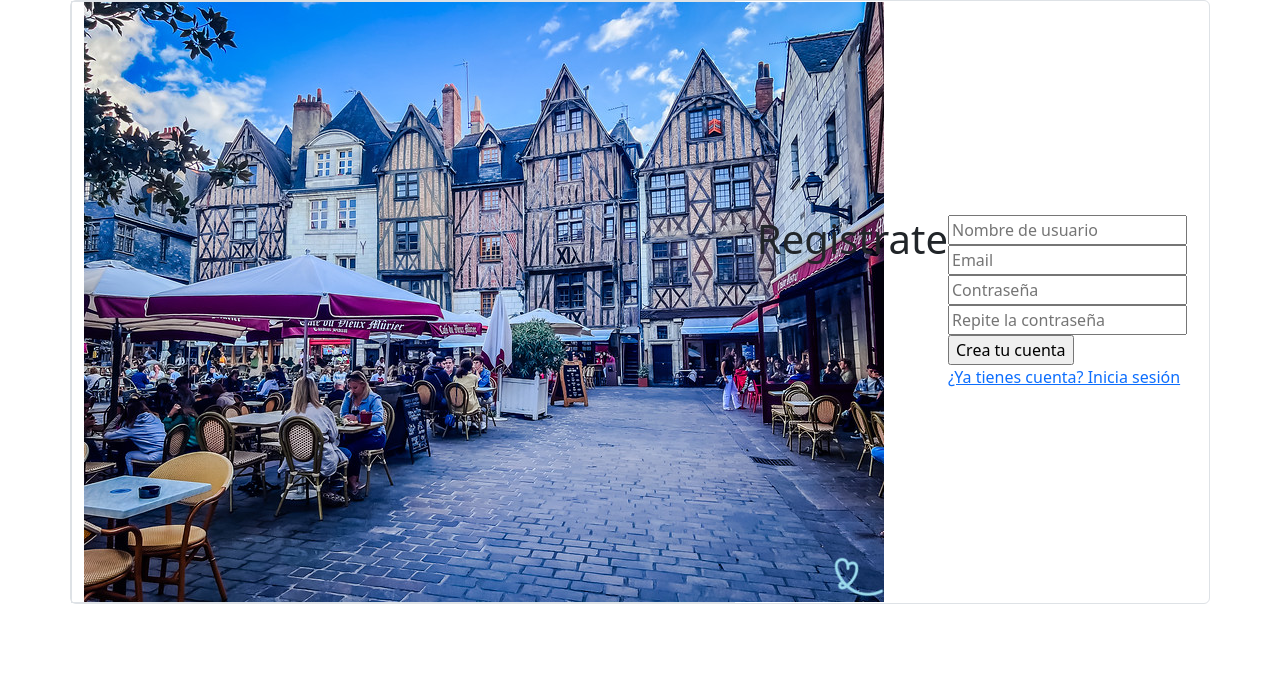
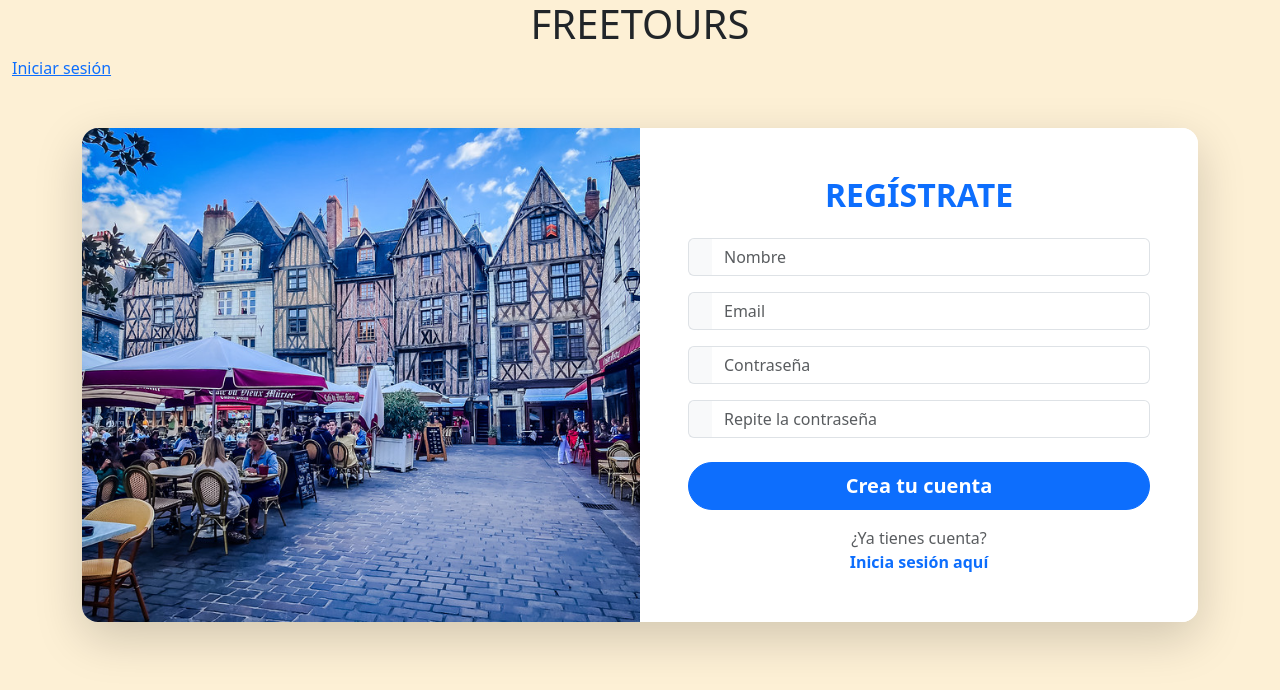
Before and after one commit to alejandrocornejofernandez/FreeTours, a Vue app: page /register in a window 1280 px wide. Shown: the top 690 px of the page. Built offline with nearby package versions, Linux system fonts and the light colour scheme.

Commit message:
Register and login are now working. Sessions in localStorage implemented. Working on HomeView

```diff
--- a/index.html
+++ b/index.html
@@ -8,6 +8,11 @@
     <link rel="stylesheet" href="./node_modules//bootstrap-icons/font/bootstrap-icons.css">
     <meta name="viewport" content="width=device-width, initial-scale=1.0">
 
+    <!-- link con google font para la fuente Roboto-->
+    <link rel="preconnect" href="https://fonts.googleapis.com">
+    <link rel="preconnect" href="https://fonts.gstatic.com" crossorigin>
+    <link href="https://fonts.googleapis.com/css2?family=Roboto:ital,wght@0,100..900;1,100..900&display=swap" rel="stylesheet">
+
     <title>Freetours</title>
   </head>
   <body>
--- a/src/components/Header.vue
+++ b/src/components/Header.vue
@@ -1,12 +1,44 @@
-<script setup></script>
+<script setup>
+import { ref } from 'vue';
+
+// variables de sesión
+const sesion = localStorage.getItem('session');
+const user = ref('')
+
+// si existe sesion en localStorage asignamos los datos a la variable user
+if (sesion) user.value = JSON.parse(sesion);
+
+function cerrarSesion() {
+  user.value = "";
+  localStorage.removeItem("session");
+}
+
+</script>
 
 <template>
   <header class="container-fluid">
-    <div class="row">
-      <div class="col-10"><img src="" />FreeTours</div>
-      <RouterLink to="/login"><div class="col-2">Iniciar sesión</div></RouterLink>
+    <div class="row justify-content-space-around">
+      <div class="col-12">
+        <p class="h1 text-center">FREETOURS</p>
+         <div v-if="user">
+          <p>{{ user.nombre }}</p>
+          <i class="bi bi-box-arrow-right" @click="cerrarSesion"></i>
+        </div>
+        <div v-else>
+          <RouterLink to="/login"><div class="col-2">Iniciar sesión</div></RouterLink>
+        </div>
+      </div>
+
+      <div class="col-2">
+
+      </div>
+
     </div>
   </header>
 </template>
 
-<style></style>
+<style>
+.container-fluid {
+  background-color: var(--navy-dark);
+}
+</style>
--- a/src/views/HomeView.vue
+++ b/src/views/HomeView.vue
@@ -1,10 +1,19 @@
 <script setup>
+import { ChunkMetadata } from 'vite';
 import Footer from '../components/Footer.vue'
 import Header from '../components/Header.vue'
 </script>
 
 <template>
     <Header></Header>
+    <div class="container">
+        <div class="row">
+            <div class="col">
+                <p>FreeTours</p>
+                <p>El lugar donde se fabrican experiencias</p>
+            </div>
+        </div>
+    </div>
 </template>
 
 <style></style>
--- a/src/views/LoginView.vue
+++ b/src/views/LoginView.vue
@@ -9,16 +9,12 @@ const email = ref("");
 const password = ref("");
 const errorMessage = ref("");
 
-// función para iniciar sesion
 async function login() {
-
-  // creamos objeto con los datos de inicio de sesión
   const data = {
     email: email.value,
     contraseña: password.value
   }
 
-  // request al servidor
   try {
     const peticion = await fetch("http://localhost:8000/api.php/usuarios?login",
       {
@@ -30,10 +26,17 @@ async function login() {
 
     const respuesta = await peticion.json();
 
-    // si el login es exitoso, mostramos la vista del index, en caso contrario, se muestra una alerta en el login
+    if (respuesta.status == "success") {
+      // creamos la sesión en localStorage
+      const sesion = {
+        nombre: respuesta.user.nombre,
+        rol: respuesta.user.rol
+      }
+      localStorage.setItem('session', JSON.stringify(sesion));
 
-    if (respuesta.status == "success") {
+      // mostramos la vista Home
       router.push("/");
+
     } else {
       errorMessage.value = "El email o la contraseña son incorrectos";
     }
@@ -47,36 +50,164 @@ async function login() {
 </script>
 
 <template>
-  <div class="container border rounded">
-    <div class="row">
-      <div class="col-7"></div>
-      <div class="col-5">
-        <span>Iniciar sesión</span>
-        <div v-if="errorMessage != ''" class="alert alert-danger">{{ errorMessage }}</div>
-        <form>
-          <div class="">
-            <i class="bi bi-envelope-fill"></i>
-            <input v-model.trim="email" type="text" placeholder="Email" />
+  <Header></Header>
+  <div class="container mt-5">
+    <div class="card shadow-lg border-0 rounded-4 overflow-hidden login-card">
+      <div class="row g-0">
+        <div class="col-lg-6 d-none d-lg-block">
+          <img
+            src="/public/images/register-image.jpg"
+            class="img-fluid h-100 w-100 object-fit-cover"
+            alt="Registro"
+          />
         </div>
 
-          <div>
-            <i class="bi bi-key"></i>
-            <input v-model.trim="password" type="password" placeholder="Contraseña" />
+        <div class="col-lg-6 col-12 d-flex align-items-center bg-white">
+          <div class="card-body p-4 p-lg-5 text-black">
+
+            <div class="text-center mb-4">
+              <h2 class="fw-bold text-primary text-uppercase">Iniciar sesión</h2>
+              <div v-if="errorMessage != ''" class="alert alert-danger">{{ errorMessage }}</div>
             </div>
 
-          <div>
-            <input type="submit" value="Iniciar sesión" @click.prevent="login()" />
+            <form>
+              <div class="mb-3 input-group">
+                <span class="input-group-text bg-light border-end-0 icon-bg">
+                  <i class="bi bi-person-fill text-primary"></i>
+                </span>
+                <input class="form-control border-start-0 border-end-0" v-model.trim="email" type="text" placeholder="Email" />
               </div>
 
-          <div>
-            <!-- RouterLink para la vista de registro -->
-            <RouterLink to="/register">¿Aún no tienes cuenta? Regístrate</RouterLink>
+              <div class="mb-3 input-group">
+                <span class="input-group-text bg-light border-end-0 icon-bg">
+                  <i class="bi bi-key-fill text-primary"></i>
+                </span>
+                <input class="form-control border-start-0 border-end-0" v-model.trim="password" type="password" placeholder="Contraseña" />
+              </div>
+
+              <div class="d-grid mb-3">
+                <input class="btn btn-primary btn-lg rounded-pill fw-bold" type="submit" value="Iniciar sesión" @click.prevent="login()" />
+              </div>
+
+              <div class="text-center">
+                <p class="mb-0 text-muted">¿Aún no tienes cuenta?</p>
+                <RouterLink to="/register" class="text-primary fw-bold text-decoration-none register-link">Regístrate</RouterLink>
               </div>
 
             </form>
+
           </div>
         </div>
       </div>
+    </div>
+  </div>
+  <Footer></Footer>
 </template>
 
-<style></style>
+<style>
+/* =========================
+   VARIABLES DE COLOR
+   ========================= */
+:root {
+  --green-darkest: #132A13;
+  --green-dark: #31572C;
+  --green-main: #4F772D;
+  --green-light: #90A955;
+  --green-cream: #ECF39E;
+}
+
+/* =========================
+   ESTILOS GENERALES
+   ========================= */
+body {
+  background-color: var(--green-cream);
+  color: var(--green-darkest);
+  font-family: 'Roboto', sans-serif;
+}
+header a:hover {
+  color: var(--green-light);
+}
+
+/* =========================
+   TEXTOS
+   ========================= */
+.text-primary {
+  color: var(--green-main) !important;
+}
+
+.text-muted {
+  color: var(--green-dark) !important;
+}
+
+/* =========================
+   CARDS
+   ========================= */
+.card {
+  background-color: #ffffff;
+  border-radius: 1rem;
+}
+
+.login-card {
+  border-left: 6px solid var(--green-main);
+}
+
+/* =========================
+   BOTONES
+   ========================= */
+.btn-primary {
+  background-color: var(--green-main);
+  border-color: var(--green-dark);
+  color: #ffffff;
+}
+
+.btn-primary:hover {
+  background-color: var(--green-dark);
+  border-color: var(--green-darkest);
+}
+
+.btn-primary:focus {
+  box-shadow: 0 0 0 0.2rem rgba(79, 119, 45, 0.4);
+}
+
+/* =========================
+   INPUTS
+   ========================= */
+.form-control {
+  border-color: var(--green-light);
+}
+
+.form-control:focus {
+  border-color: var(--green-main);
+  box-shadow: 0 0 0 0.2rem rgba(79, 119, 45, 0.25);
+}
+
+/* =========================
+   INPUT GROUP ICONS
+   ========================= */
+.input-group-text {
+  background-color: var(--green-light);
+  color: var(--green-darkest);
+  border: none;
+}
+
+/* =========================
+   ALERTAS
+   ========================= */
+.alert-danger {
+  background-color: var(--green-dark);
+  color: var(--green-cream);
+  border: none;
+}
+
+/* =========================
+   LINKS
+   ========================= */
+a {
+  color: var(--green-main);
+}
+
+a:hover {
+  color: var(--green-dark);
+  text-decoration: underline;
+}
+</style>
--- a/src/views/RegisterView.vue
+++ b/src/views/RegisterView.vue
@@ -1,110 +1,214 @@
 <script setup>
-import { ref } from 'vue';
+import { computed, ref } from 'vue'
 
 import Footer from '../components/Footer.vue'
 import Header from '../components/Header.vue'
-import router from '@/router';
+import router from '@/router'
 
-const username = ref("");
-const email = ref("");
-const password = ref("");
-const confirmPassword = ref("");
+// variables del registro
+const name = ref('')
+const email = ref('')
+const password = ref('')
+const confirmPassword = ref('')
 
+// variables computed para las clases de los inputs, se añade reactividad al formulario
+const nameInput = computed(() => name.value.match(/^[a-zA-ZáéíóúÁÉÍÓÚñÑ\s'-]{2,50}$/) ? 'valid-input' : '');
+const emailInput = computed(() => email.value.match(/^[a-zA-Z0-9._-]+@[a-zA-Z0-9.-]+\.[a-zA-Z]{2,6}$/) ? 'valid-input' : '');
+const passwordInput = computed(() => password.value.match(/^(?=.*[a-z])(?=.*[A-Z])(?=.*\d)(?=.*[$@$!%*?&_-])([A-Za-z\d$@$!%*?&]|[^ ]){8,}$/) ? 'valid-input' : '');
+const confirmPasswordInput = computed(() => (password.value.match(/^(?=.*[a-z])(?=.*[A-Z])(?=.*\d)(?=.*[$@$!%*?&_-])([A-Za-z\d$@$!%*?&]|[^ ]){8,}$/,) && password.value == confirmPassword.value ? 'valid-input' : ''))
 
 // funcion para registrarse
 async function register() {
-
   const data = {
-        nombre: username,
-        email,
-        constraseña: password
+    nombre: name.value,
+    email: email.value,
+    contraseña: password.value,
   }
 
-    const peticion = await fetch("http://localhost:8000/api.php/usuarios",
-        {
-            method: "POST",
+  const peticion = await fetch('http://localhost:8000/api.php/usuarios', {
+    method: 'POST',
     headers: {
-                'Content-Type': 'application/json'
+      'Content-Type': 'application/json',
     },
-            body: JSON.stringify(data)
-        }
-    )
+    body: JSON.stringify(data),
+  })
 
-    const respuesta = await peticion.json();
+  const respuesta = await peticion.json()
 
-    if (respuesta.status == "success") {
-        router.push("/");
+  if (respuesta.status == 'success') {
+    router.push('/')
+  } else {
+    console.log(respuesta.message)
   }
 }
 
 // antes de enviar la petición al servidor, voy a crear una función que asegure que los datos que se mandan son válidos.
 function validarRegistro() {
-    let usernameValido = false;
-    let emailValido = false;
-    let contraseñaValida = false;
+  let nameValido = false
+  let emailValido = false
+  let contraseñaValida = false
 
   // validamos con expresiones regulares los 3 campos del registro
-    if (email.value.match()) {
-        emailValido = true;
+  if (email.value.match(/^[a-zA-Z0-9._-]+@[a-zA-Z0-9.-]+\.[a-zA-Z]{2,6}$/)) {
+    console.log('Email válido')
+    emailValido = true
+  } else {
+    emailInput.value = 'error-input'
   }
 
-    if (username.value.match()) {
-        usernameValido = true;
+  if (name.value.match(/^[a-zA-ZáéíóúÁÉÍÓÚñÑ\s'-]{2,50}$/)) {
+    console.log('Nombre válido')
+    nameValido = true
+  } else {
+    nameInput.value = 'error-input'
   }
 
-    // en el caso de la contraseña, como hacemos que se introduzca dos veces, comparamos ambos inputs.
-    if (password.value == confirmPassword.value && password.value.match()) {
-        contraseñaValida = true;
+  /* en el caso de la contraseña, como hacemos que se introduzca dos veces, comparamos ambos inputs.
+    / la expresión regular asegura que la contraseña contenga al menos:
+    / - Minimo 8 caracteres
+    / - Al menos una letra mayúscula
+    / - Al menos una letra minucula
+    / - Al menos un dígito
+    / - No espacios en blanco
+    / - Al menos 1 caracter especial
+    */
+
+  if (
+    password.value.match(
+      /^(?=.*[a-z])(?=.*[A-Z])(?=.*\d)(?=.*[$@$!%*?&_-])([A-Za-z\d$@$!%*?&]|[^ ]){8,}$/,
+    ) &&
+    password.value == confirmPassword.value
+  ) {
+    console.log('Contraseña válida')
+    contraseñaValida = true
+  } else {
+    passwordInput.value = 'error-input'
+    confirmPasswordInput.value = 'error-input'
   }
 
-    if (usernameValido && emailValido && contraseñaValida) register();
+  if (nameValido && emailValido && contraseñaValida) register()
 }
 
 </script>
 
 <template>
-    <div class="container border rounded form-container">
-        <div class="row justify-content-between">
-            <div class="col-7 border"><img src="/public/images/register-image.jpg"></div>
-            <div class="col-5 align-self-center d-flex justify-content-center">
-
-                <div class="h1">Registrate</div>
-                <div class="form">
-                    <form>
-                        <div class="">
-                            <i class="bi bi-person-fill"></i>
-                            <input v-model.trim="username" type="text" placeholder="Nombre de usuario" />
+<Header></Header>
+  <div class="container mt-5">
+  <div class="card shadow-lg border-0 rounded-4 overflow-hidden">
+    <div class="row g-0"> <div class="col-lg-6 d-none d-lg-block">
+        <img
+          src="/public/images/register-image.jpg"
+          class="img-fluid h-100 w-100 object-fit-cover"
+          alt="Registro"
+        />
       </div>
 
-                        <div class="">
-                            <i class="bi bi-envelope-fill"></i>
-                            <input v-model.trim="email" type="text" placeholder="Email" />
+      <div class="col-lg-6 col-12 d-flex align-items-center bg-white">
+        <div class="card-body p-4 p-lg-5 text-black">
+
+          <div class="text-center mb-4">
+            <h2 class="fw-bold text-primary text-uppercase">Regístrate</h2>
           </div>
 
-                        <div>
-                            <i class="bi bi-key"></i>
-                            <input v-model.trim="password" type="password" placeholder="Contraseña" />
+          <form>
+            <div class="mb-3 input-group">
+              <span class="input-group-text bg-light border-end-0">
+                <i class="bi bi-person-fill text-primary"></i>
+              </span>
+              <input
+                class="form-control border-start-0 border-end-0"
+                :class="nameInput"
+                v-model.trim="name"
+                type="text"
+                placeholder="Nombre"
+              />
+              <span class="input-group-text bg-white border-start-0">
+                 <i class="bi bi-check text-success" v-if="nameInput == 'valid-input'"></i>
+              </span>
             </div>
 
-                        <div>
-                            <i class="bi bi-key"></i>
-                            <input v-model.trim="confirmPassword" type="password" placeholder="Repite la contraseña" />
+            <div class="mb-3 input-group">
+              <span class="input-group-text bg-light border-end-0">
+                <i class="bi bi-envelope-fill text-primary"></i>
+              </span>
+              <input
+                class="form-control border-start-0 border-end-0"
+                :class="emailInput"
+                v-model.trim="email"
+                type="text"
+                placeholder="Email"
+              />
+              <span class="input-group-text bg-white border-start-0">
+                 <i class="bi bi-check text-success" v-if="emailInput == 'valid-input'"></i>
+              </span>
             </div>
 
-                        <div>
-                            <input type="submit" value="Crea tu cuenta" @click.prevent="validarRegistro()" />
+            <div class="mb-3 input-group">
+              <span class="input-group-text bg-light border-end-0">
+                <i class="bi bi-key-fill text-primary"></i>
+              </span>
+              <input
+                class="form-control border-start-0 border-end-0"
+                :class="passwordInput"
+                v-model.trim="password"
+                type="password"
+                placeholder="Contraseña"
+              />
+              <span class="input-group-text bg-white border-start-0">
+                 <i class="bi bi-check text-success" v-if="passwordInput == 'valid-input'"></i>
+              </span>
             </div>
 
-                        <div>
-                            <!-- RouterLink para la vista de login -->
-                            <RouterLink to="/login">¿Ya tienes cuenta? Inicia sesión</RouterLink>
+            <div class="mb-4 input-group">
+              <span class="input-group-text bg-light border-end-0">
+                <i class="bi bi-key-fill text-primary"></i>
+              </span>
+              <input
+                class="form-control border-start-0 border-end-0"
+                :class="confirmPasswordInput"
+                v-model.trim="confirmPassword"
+                type="password"
+                placeholder="Repite la contraseña"
+              />
+              <span class="input-group-text bg-white border-start-0">
+                 <i class="bi bi-check text-success" v-if="confirmPasswordInput == 'valid-input'"></i>
+              </span>
             </div>
 
+            <div class="d-grid mb-3">
+              <input
+                type="submit"
+                class="btn btn-primary btn-lg rounded-pill fw-bold"
+                value="Crea tu cuenta"
+                @click.prevent="validarRegistro()"
+              />
+            </div>
+
+            <div class="text-center">
+              <p class="mb-0 text-muted">¿Ya tienes cuenta?</p>
+              <RouterLink to="/login" class="text-primary fw-bold text-decoration-none">
+                Inicia sesión aquí
+              </RouterLink>
+            </div>
           </form>
+
+        </div>
       </div>
     </div>
   </div>
 </div>
 </template>
 
-<style></style>
+<style>
+.valid-input {
+  background-color: #d4edda;
+}
+
+.error-input {
+  background-color: #f8d7da;
+}
+
+body {
+  background-color: #FDF0D5;
+}
+</style>
```
Lines whose indentation alone changed are shown as unchanged.
